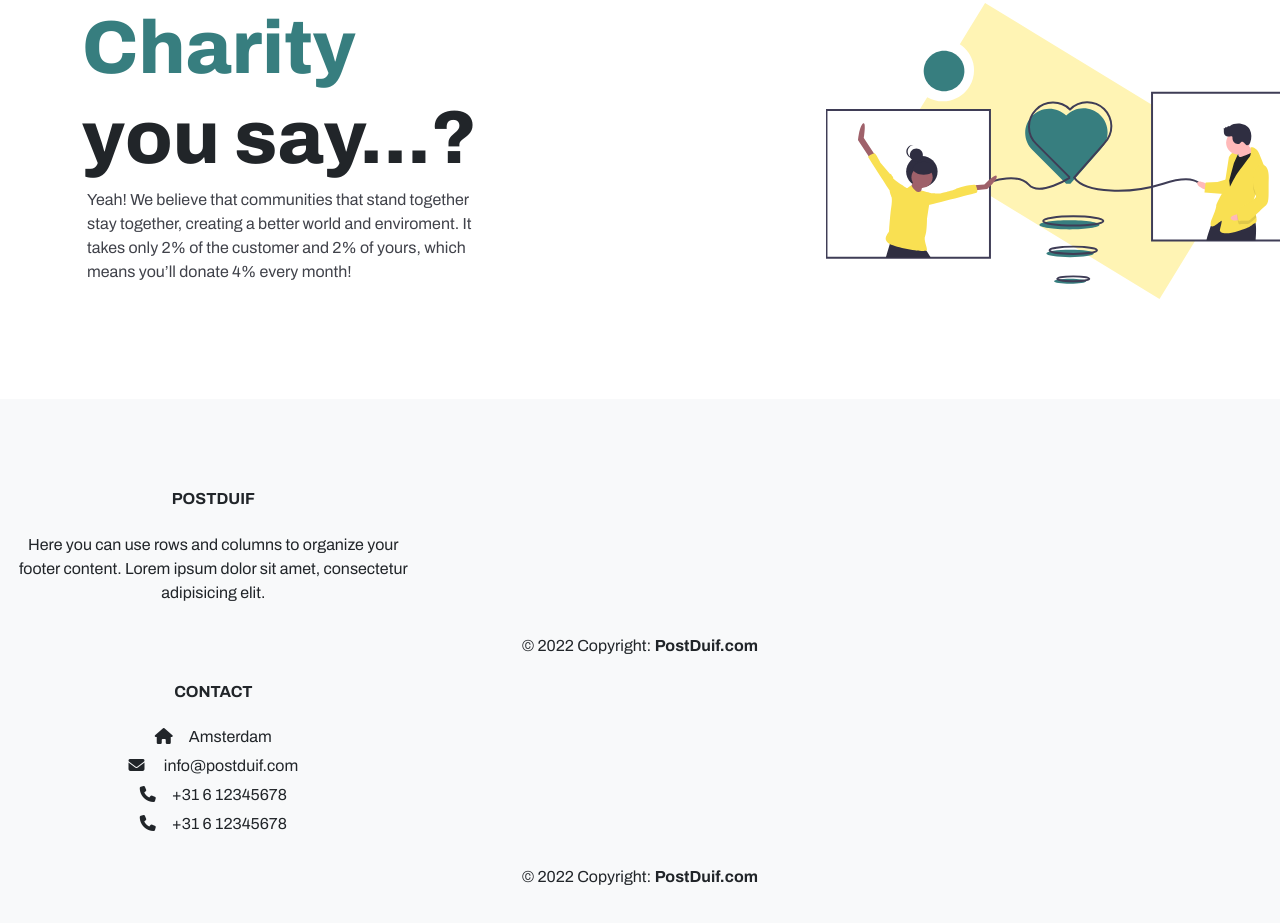
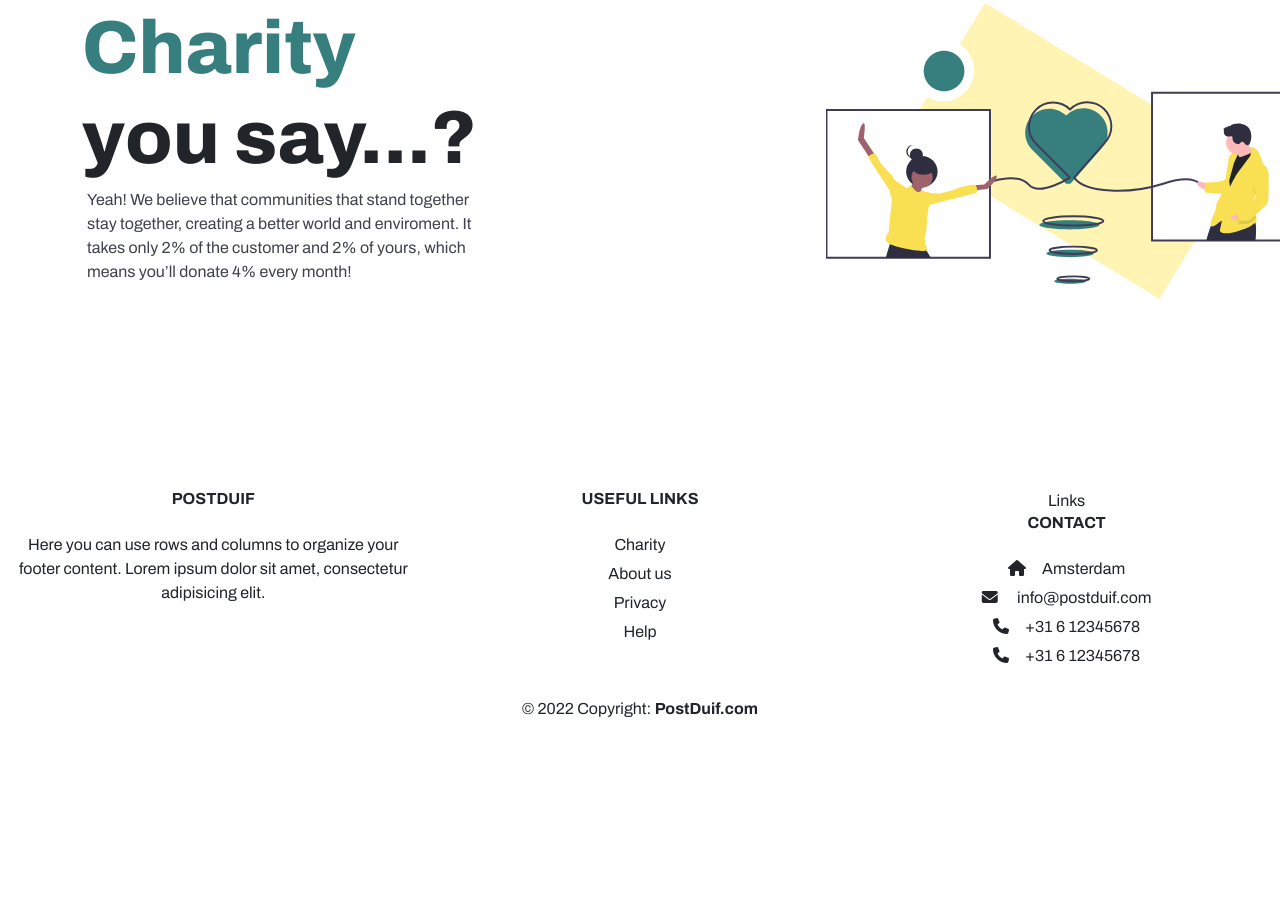
Before and after one commit to lisanne-lin/postduif, a website with bundled scripts: page src/index.html in a window 1280 px wide. Shown: the part 1493-2416 px from the top of the page. After the commit the page ends 2328 px from the top, so only its background shows below. Built offline with nearby package versions, Linux system fonts and the light colour scheme.

Commit message:
footer was broken na pull, weer gefixt

```diff
--- a/src/index.html
+++ b/src/index.html
@@ -38,7 +38,7 @@
         <!-- Loads content via JS -->
     </main>
 
-    <footer id="sticky-footer" class="container-fluid bg-light">
+    <footer id="sticky-footer" class="container-fluid">
         <div class="row">
             <div class="col-md-3 col-lg-4 col-sm-12">
                 <h6 class="text-uppercase fw-bold mb-4">postDuif
@@ -48,11 +48,25 @@
                     dolor sit amet, consectetur adipisicing elit.
                 </p>
             </div>
-            <div class="text-center p-4">
-                © 2022 Copyright:
-                <a class="text-reset fw-bold" href="#">PostDuif.com</a>
+            <div class="col-md-3 col-lg-4 col-sm-12">
+                <h6 class="text-uppercase fw-bold mb-4">
+                    Useful links
+                </h6>
+                <p>
+                    <a href="#!" class="text-reset">Charity</a>
+                </p>
+                <p>
+                    <a href="#!" class="text-reset">About us</a>
+                </p>
+                <p>
+                    <a href="#!" class="text-reset">Privacy</a>
+                </p>
+                <p>
+                    <a href="#!" class="text-reset">Help</a>
+                </p>
             </div>
             <div class="col-md-3 col-lg-4 col-sm-12">
+                Links
                 <h6 class="text-uppercase fw-bold mb-4">
                     Contact
                 </h6>
@@ -71,6 +85,7 @@
         </div>
     </footer>
 
+
 </body>
 <script src="https://code.jquery.com/jquery-3.4.1.slim.min.js"
     integrity="sha384-J6qa4849blE2+poT4WnyKhv5vZF5SrPo0iEjwBvKU7imGFAV0wwj1yYfoRSJoZ+n" crossorigin="anonymous">
```
